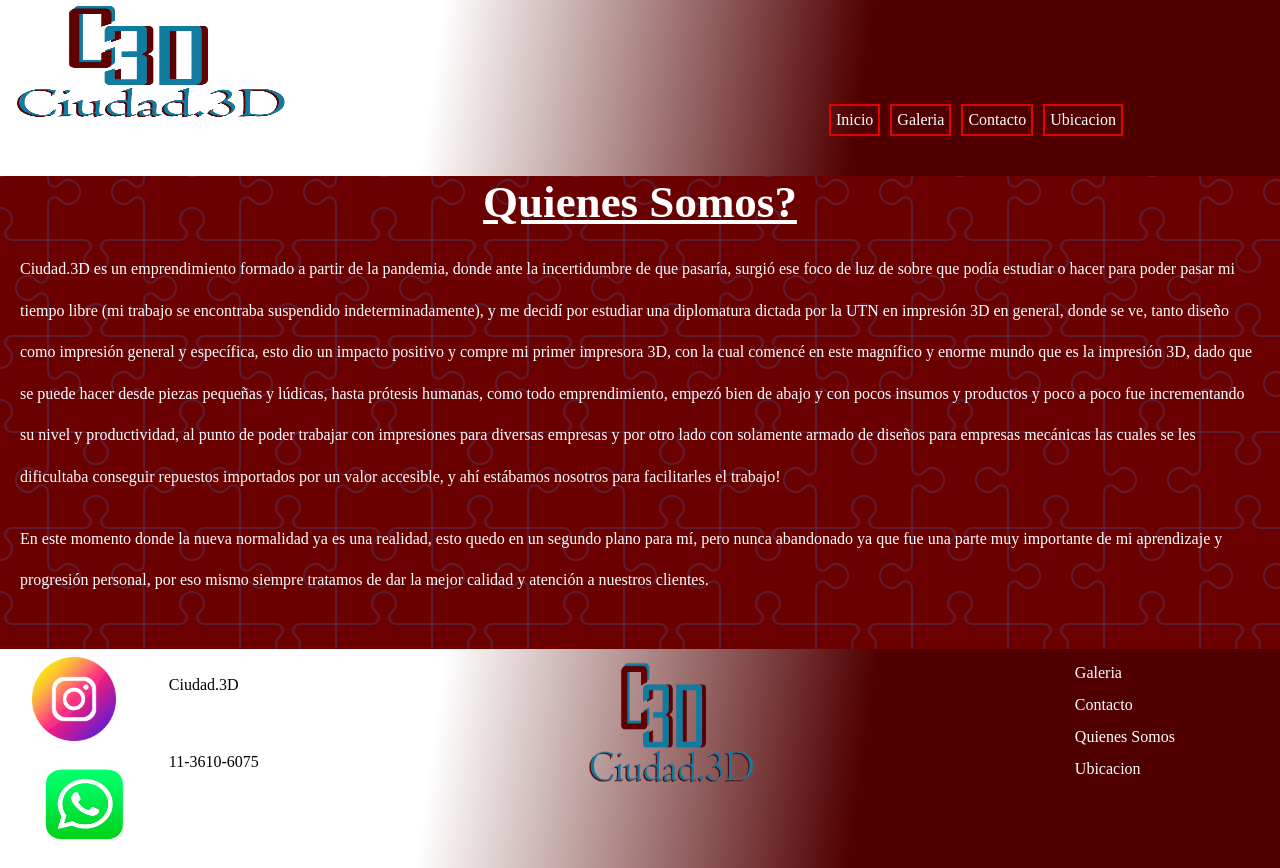
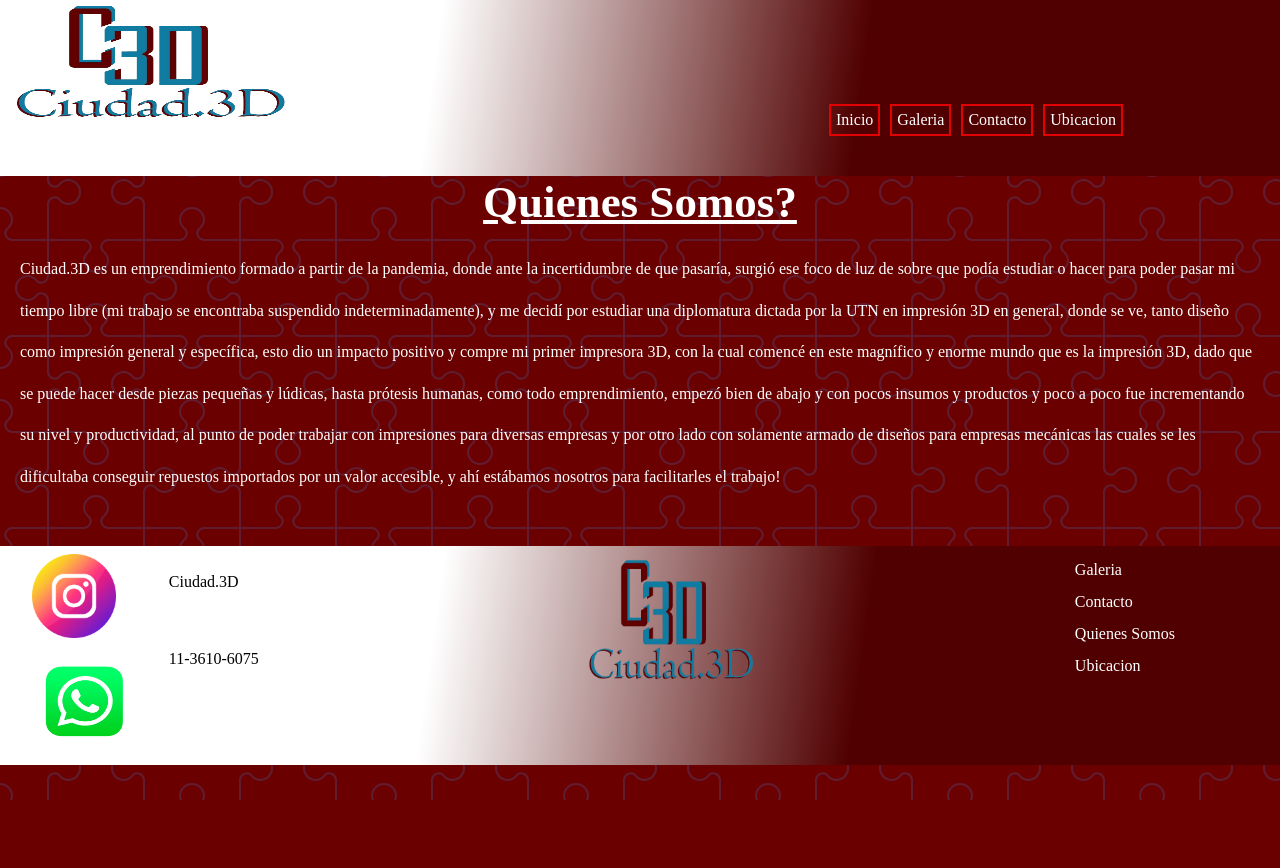
Before and after one commit to julyc3D/Ciudad3D-Camada-vencida, a plain HTML site: page Paginas/quienes_somos.html in a window 1280 px wide. After the commit the page ends 800 px from the top, so only its background shows below. Drawn offline with Linux system fonts and the light colour scheme; a web font is replaced by a local one.

Commit message:
sacando texto a Quienes_Somos

```diff
--- a/Paginas/quienes_somos.html
+++ b/Paginas/quienes_somos.html
@@ -25,7 +25,7 @@
         <div class="DivQS">
             <h3 class="TituloQS">Quienes Somos?</h3>
             <p class="Txt_QuienesSomos">Ciudad.3D es un emprendimiento formado a partir de la pandemia, donde ante la incertidumbre de que pasaría, surgió ese foco de luz de sobre que podía estudiar o hacer para poder pasar mi tiempo libre (mi trabajo se encontraba suspendido indeterminadamente), y me decidí por estudiar una diplomatura dictada por la UTN en impresión 3D en general, donde se ve, tanto diseño como impresión general y específica, esto dio un impacto positivo y compre mi primer impresora 3D, con la cual comencé en este magnífico y enorme mundo que es la impresión 3D, dado que se puede hacer desde piezas pequeñas y lúdicas, hasta prótesis humanas, como todo emprendimiento, empezó bien de abajo y con pocos insumos y productos y poco a poco fue incrementando su nivel y productividad, al punto de poder trabajar con impresiones para diversas empresas y por otro lado con solamente armado de diseños para empresas mecánicas las cuales se les dificultaba conseguir repuestos importados por un valor accesible, y ahí estábamos nosotros para facilitarles el trabajo!</p>
-            <p class="Txt_QuienesSomos">En este momento donde la nueva normalidad ya es una realidad, esto quedo en un segundo plano para mí, pero nunca abandonado ya que fue una parte muy importante de mi aprendizaje y progresión personal, por eso mismo siempre tratamos de dar la mejor calidad y atención a nuestros clientes.</p>
+
         </div>
     </Main>
     <footer>
```
